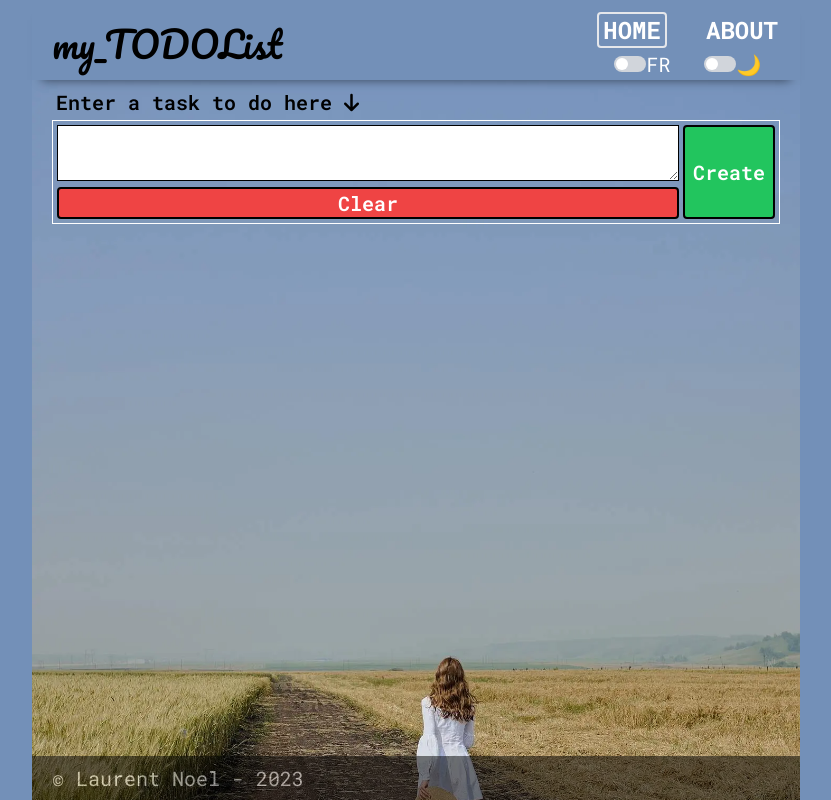
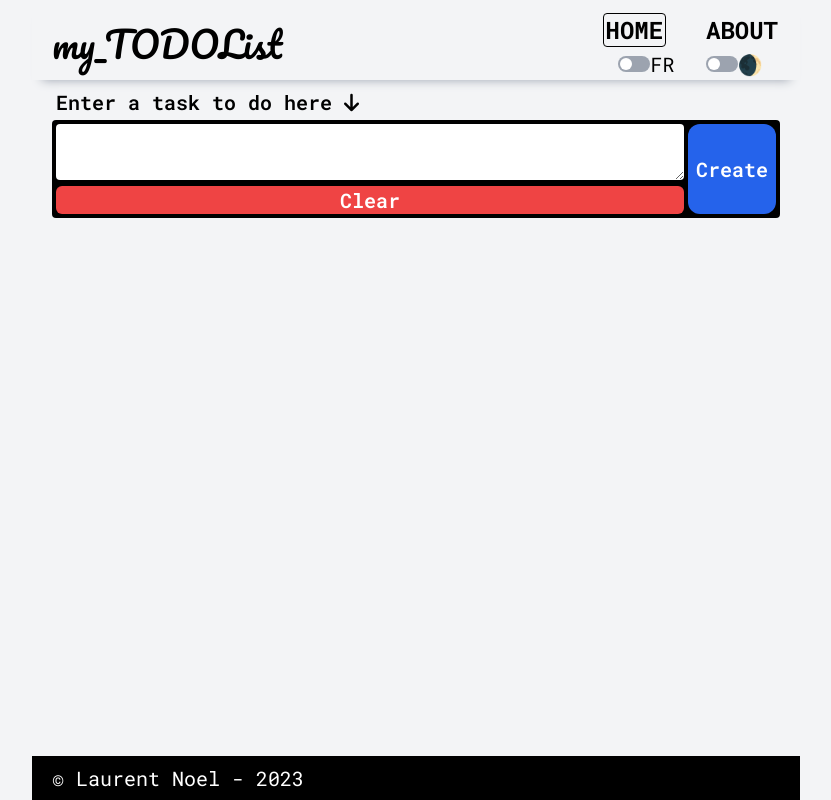
Before and after one commit to lnoel4289/todolist, a React (Vite) app: page / in a window 1280 px wide. Shown: the whole page, without its empty margins (224-1055 px from the left). Built offline with nearby package versions, Linux system fonts and the light colour scheme.

Commit message:
re styling

```diff
--- a/index.html
+++ b/index.html
@@ -20,10 +20,10 @@
       rel="stylesheet"
     />
   </head>
-  <body class="bg-sky">
+  <body class="bg-gray-100">
     <div
       id="root"
-      class="flex flex-col min-h-screen max-w-screen-md m-auto font-roboto_mono bg-portrait bg-cover text-xs xs:text-base sm:text-xl"
+      class="flex flex-col min-h-screen max-w-screen-md m-auto font-roboto_mono text-xs xs:text-base sm:text-xl"
     ></div>
     <script type="module" src="/src/main.jsx"></script>
   </body>
--- a/src/components/Footer/index.jsx
+++ b/src/components/Footer/index.jsx
@@ -6,7 +6,7 @@ const Footer = () => {
 
   return (
     <div className={mode === "dark" ? "dark" : ""}>
-      <footer className="flex items-center px-5 bg-black text-white opacity-50 h-11">
+      <footer className="flex items-center px-5 bg-black text-white h-11">
         © Laurent Noel - 2023
       </footer>
     </div>
--- a/src/components/Header/index.jsx
+++ b/src/components/Header/index.jsx
@@ -17,18 +17,18 @@ const Header = () => {
 
   return (
     <div className={mode === "dark" ? "dark" : ""}>
-      <header className="z-10 h-14 xs:h-14 sm:h-20 flex justify-between items-center sticky top-0 left-0 right-0 px-5 bg-sky shadow-scan59 shadow-slate-700">
+      <header className="z-10 h-14 xs:h-14 sm:h-20 flex justify-between items-center sticky top-0 left-0 right-0 px-5 shadow-scan59 shadow-gray-400">
         <h1 className="sm:relative top-4 sm:h-16 grow-[2] xs:grow-[5] sm:grow-[8] font-pacifico text-lg xs:text-2xl sm:text-4xl">
           my_TODOList
         </h1>
         <div className="grow flex flex-col justify-between h-full p-0.5">
           <nav className="font-bold sm:text-2xl sm:relative top-3">
-            <ul className="flex justify-between items-center text-white uppercase text-lg sm:text-2xl">
+            <ul className="flex justify-between items-center uppercase text-lg sm:text-2xl">
               <li>
                 <NavLink
                   to="/"
                   className={({ isActive }) =>
-                    isActive ? "border-2 rounded px-1" : ""
+                    isActive ? "border border-black rounded px-0.5" : ""
                   }
                 >
                   Home
@@ -38,7 +38,7 @@ const Header = () => {
                 <NavLink
                   to="/about"
                   className={({ isActive }) =>
-                    isActive ? "border-2 rounded px-1" : ""
+                    isActive ? "border border-black rounded px-0.5" : ""
                   }
                 >
                   About
@@ -56,7 +56,7 @@ const Header = () => {
             />
             <ToggleSwitch
               id="mode"
-              text="🌙"
+              text="🌒"
               state={mode}
               handleChange={toggleMode}
               isChecked={mode === "light" ? false : true}
--- a/src/components/TextInput/index.jsx
+++ b/src/components/TextInput/index.jsx
@@ -28,7 +28,7 @@ const TextInput = () => {
         <label htmlFor="todoTextInput" className="p-1 font-semibold">
           Enter a task to do here <i className="fa-solid fa-arrow-down"></i>
         </label>
-        <div className="flex border border-white bg-transparent p-1 mt-1">
+        <div className="flex bg-black rounded p-1 mt-1">
           <div className="w-full">
             <textarea
               id="todoTextInput"
@@ -42,21 +42,21 @@ const TextInput = () => {
                   handleSubmit();
                 }
               }}
-              className="h-11 sm:h-14 w-full border border-black p-2"
+              className="h-11 sm:h-14 w-full p-2 rounded"
             />
             <input
               type="reset"
               value="Clear"
               onClick={handleReset}
               data-testid="reset-btn"
-              className="w-full border-2 border-black rounded text-white font-semibold bg-red-500"
+              className="w-full rounded-md text-white font-semibold bg-red-500"
             />
           </div>
           <input
             type="button"
             value="Create"
             onClick={handleSubmit}
-            className="border-2 border-black rounded bg-green-500 grow ml-1 px-2 text-white font-semibold"
+            className="rounded-xl bg-blue-600 grow ml-1 px-2 text-white font-semibold"
           />
         </div>
       </form>
--- a/src/components/ToggleSwitch/index.jsx
+++ b/src/components/ToggleSwitch/index.jsx
@@ -15,9 +15,9 @@ const ToggleSwitch = ({ id, text, state, handleChange, isChecked }) => {
           onChange={handleChange}
           className="w-0 h-0 opacity-0 peer"
         ></input>
-        <span className="absolute inset-0 bg-gray-300 rounded-full cursor-pointer before:flex before:absolute before:w-3 before:h-3 before:rounded-full before:bg-white before:top-0.5 before:left-0.5 before:duration-300 before:peer-checked:translate-x-4"></span>
+        <span className="absolute inset-0 bg-gray-400 rounded-full cursor-pointer before:flex before:absolute before:w-3 before:h-3 before:rounded-full before:bg-white before:top-0.5 before:left-0.5 before:duration-300 before:peer-checked:translate-x-4"></span>
       </label>
-      <span className="text-white">{text}</span>
+      <span>{text}</span>
     </div>
   );
 };
--- a/src/pages/About/index.jsx
+++ b/src/pages/About/index.jsx
@@ -5,7 +5,7 @@ const AboutPage = () => {
 
   return (
     <div className={mode === "dark" ? "grow dark" : "grow"}>
-      <main className="px-5 sm:px-10 font-indie text-sm xs:text-lg sm:text-3xl text-white">
+      <main className="px-5 sm:px-10 font-indie text-sm xs:text-lg sm:text-3xl">
         <p className="mt-2 xs:mt-5">
           Welcome to this to-do list single page application !
         </p>
```
Also changed, not shown: 1 other file (tests, documents, lock files or other folders).
